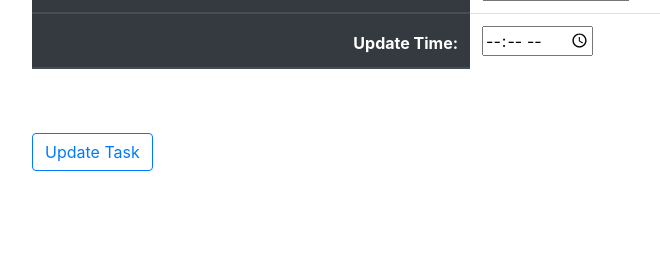
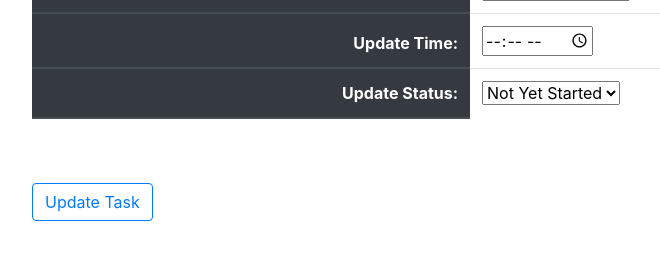
Before and after one commit to jschhie/Events-Assistant, a Flask app: page /update/1 in a window 1280 px wide. Shown: the part 291-559 px from the top of the page, without its empty margins (53-713 px from the left). Run offline with Flask 2, Linux system fonts and the light colour scheme; the visitor is signed in with stand-in values (Sample User, id 1); data that the repository does not hold is empty; some libraries are stand-ins or nearby versions.

Commit message:
ChangeStatus link is now dropdown menu in UpdatePg

```diff
--- a/website/models.py
+++ b/website/models.py
@@ -9,7 +9,7 @@ class Task(db.Model):
     due_date = db.Column(db.String(30)) # formatted str date (ex: Tuesday, April 05, 2022)
     time = db.Column(db.String(20)) # str type, account for untimed tasks
     user_id = db.Column(db.Integer, db.ForeignKey('user.id'))
-    status = db.Column(db.String(30), default="Incomplete") # States: Complete, Incomplete
+    status = db.Column(db.String(30), default="Not Yet Started") # Statuses: Not Yet Started, In Progress, Completed, Cancelled
 
 
 class User(db.Model, UserMixin):
--- a/website/templates/update.html
+++ b/website/templates/update.html
@@ -46,6 +46,36 @@
           name="time">
         </td>
       </tr>
+      <tr>
+        <th style="text-align:right" scope="col">Update Status:</th>
+        <td>
+          <select name="taskStatus" aria-label="Select/Dropdown menu">
+            <!-- Default selected value is current task status
+              Prevent duplicate option from showing with below conditionals -->
+            {% if task.status == "Completed" %}
+              <option value="Completed" selected>Completed</option>
+              <option value="In Progress">In Progress</option>
+              <option value="Cancelled">Cancelled</option>
+              <option value="Not Yet Started">Not Yet Started</option>
+            {% elif task.status == "In Progress" %}
+              <option value="In Progress" selected>In Progress</option>
+              <option value="Completed">Completed</option>
+              <option value="Cancelled">Cancelled</option>
+              <option value="Not Yet Started">Not Yet Started</option>
+            {% elif task.status == "Cancelled" %}
+              <option value="Cancelled" selected>Cancelled</option>
+              <option value="In Progress">In Progress</option>
+              <option value="Completed">Completed</option>
+              <option value="Not Yet Started">Not Yet Started</option>
+            {% else %}
+              <option value="Not Yet Started" selected>Not Yet Started</option>
+              <option value="Cancelled">Cancelled</option>
+              <option value="In Progress">In Progress</option>
+              <option value="Completed">Completed</option>
+            {% endif %}
+          </select>
+        </td>
+      </tr>
     </table>
 
     <br>
--- a/website/views.py
+++ b/website/views.py
@@ -52,24 +52,6 @@ def delete(id):
 
 
 
-@views.route('/change-status/<int:id>')
-@login_required
-def change_status(id):
-    user_task = Task.query.get(id)
-    try:
-        if user_task.user_id == current_user.id:
-            if user_task.status == "Incomplete":
-                user_task.status = "Complete"
-            else:
-                user_task.status = "Incomplete"
-            db.session.commit()
-            flash('Status updated!', category='success')
-            return redirect('/')
-    except:
-        flash('Error in changing status', category='error')
-
-
-
 @views.route('/update/<int:id>', methods=['POST', 'GET'])
 @login_required
 def update(id):
@@ -77,7 +59,9 @@ def update(id):
     if request.method == 'POST':
         # make sure owner only can update
         if updated_task.user_id == current_user.id:
+            # Update Task Details
             updated_task.content = request.form['content']
+            # Update Date and Time
             date_obj = request.form['due_date']
             updated_task.due_date = format_date(date_obj)
             if date_obj:
@@ -85,6 +69,9 @@ def update(id):
                 updated_task.time = format_time(time)
             else:
                 updated_task.time = '' # default time: unspecified/optional
+            # Update Task Status
+            updated_task.status = request.form.get('taskStatus')
+            print('STATUS IS NOW: ', updated_task.status)
             try:
                 db.session.commit()
                 flash('Task updated!', category='success')
```
Also changed, not shown: website/templates/home.html (+6 -3 lines), 2 other files.
